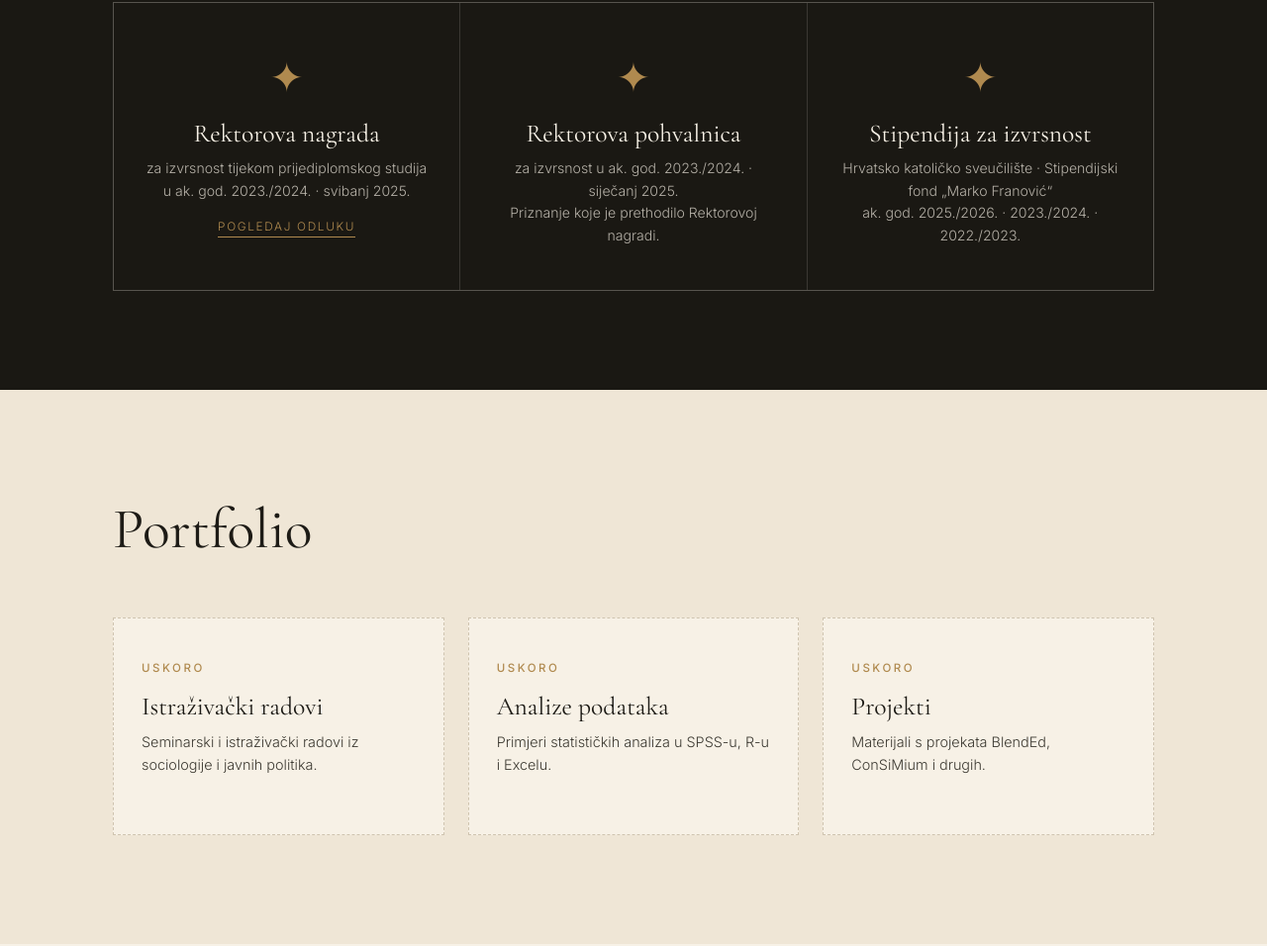
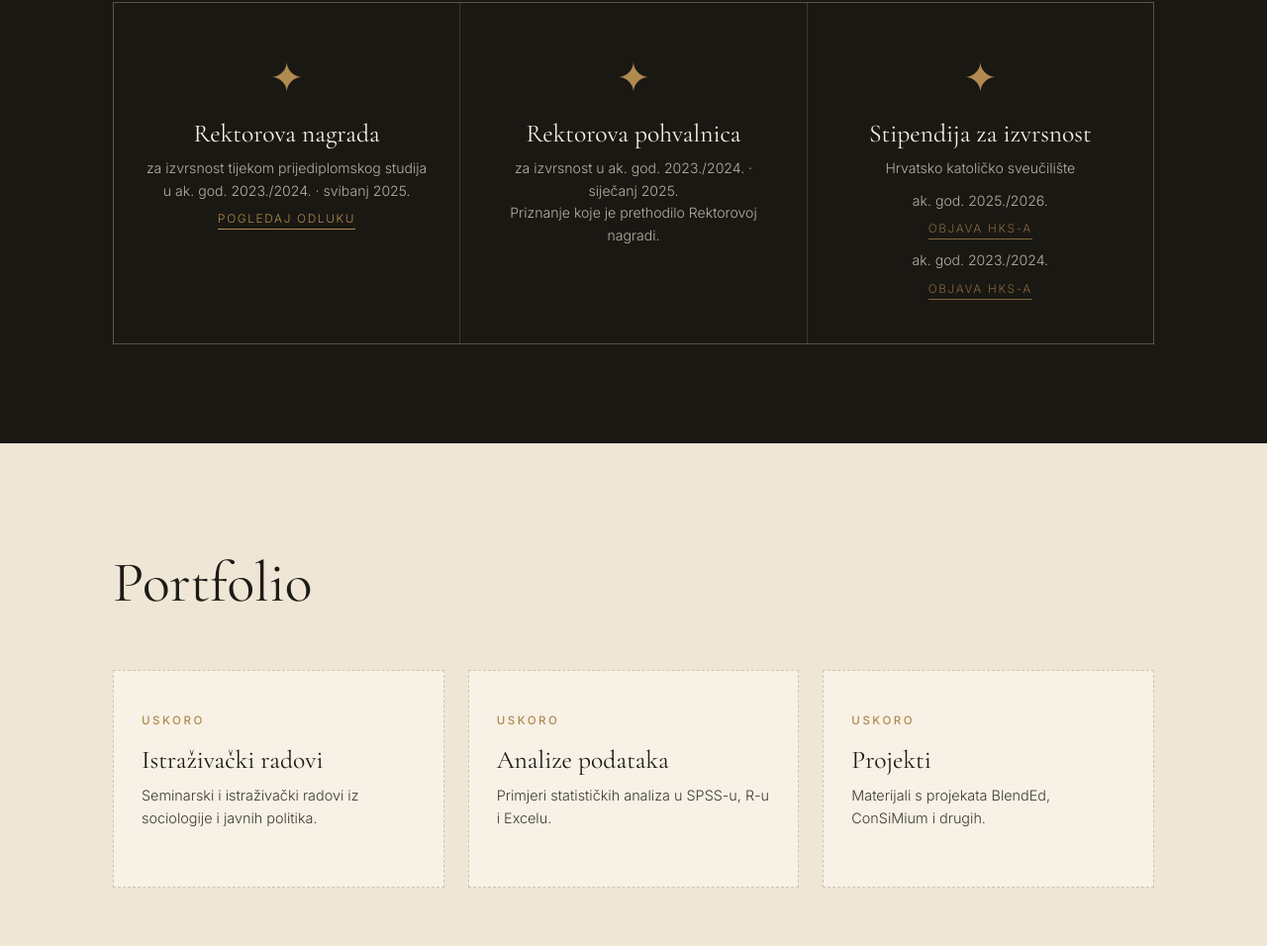
Before and after one commit to treppoantonio/-ivotopis, a plain HTML site: page index.html in a window 1280 px wide. Shown: the part 8005-8961 px from the top of the page at 99% size. Drawn offline with nearby package versions, Linux system fonts and the light colour scheme.

Commit message:
Stipendije: samo potvrđene godine, poveznice na objave HKS-a
Co-Authored-By: Claude Opus 5.5 <noreply@anthropic.com>
Claude-Session: https://claude.ai/code/session_01VbVStPSikNFmzCztLTbRuz

```diff
--- a/index.html
+++ b/index.html
@@ -92,7 +92,7 @@
   .card a.doc{font-size:.72rem;letter-spacing:.12em;text-transform:uppercase;color:var(--accent);text-decoration:none;border-bottom:1px solid currentColor;align-self:flex-start}
   .card a.doc::before{content:"📄 ";}
   .item a.doc::before{content:"📄 ";}
-  .award a.doc{display:inline-block;margin-top:16px;font-size:.74rem;letter-spacing:.14em;text-transform:uppercase;color:var(--accent);text-decoration:none;border-bottom:1px solid currentColor}
+  .award a.doc{display:inline-block;margin-top:8px;font-size:.74rem;letter-spacing:.14em;text-transform:uppercase;color:var(--accent);text-decoration:none;border-bottom:1px solid currentColor}
   @media (max-width:700px){.item{grid-template-columns:1fr;gap:6px}}
 
   /* Edu highlight cards (Canva-style 3 columns) */
@@ -481,7 +481,9 @@
       <div class="award">
         <div class="star">✦</div>
         <h3>Stipendija za izvrsnost</h3>
-        <p>Hrvatsko katoličko sveučilište · Stipendijski fond „Marko Franović“<br>ak. god. 2025./2026. · 2023./2024. · 2022./2023.</p>
+        <p>Hrvatsko katoličko sveučilište</p>
+        <p style="margin-top:10px">ak. god. 2025./2026.<br><a class="doc" href="https://www.unicath.hr/en/novosti/scholarships-awarded-students-20252026-academic-year" target="_blank" rel="noopener">Objava HKS-a</a></p>
+        <p style="margin-top:10px">ak. god. 2023./2024.<br><a class="doc" href="https://www.arhiva.unicath.hr/odrzana-svecana-dodjela-stipendija-za-akademsku-godinu-2023-2024" target="_blank" rel="noopener">Objava HKS-a</a></p>
       </div>
     </div>
   </div>
```
